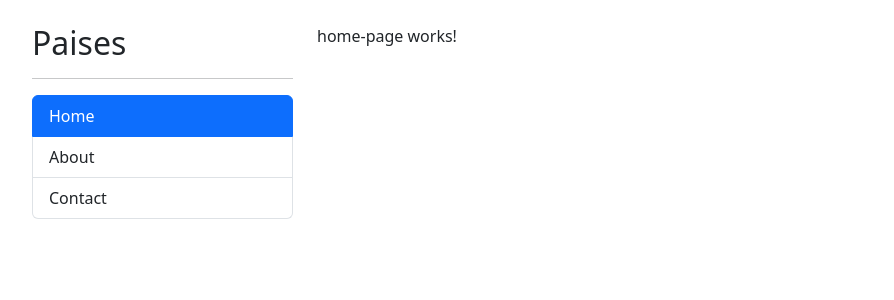
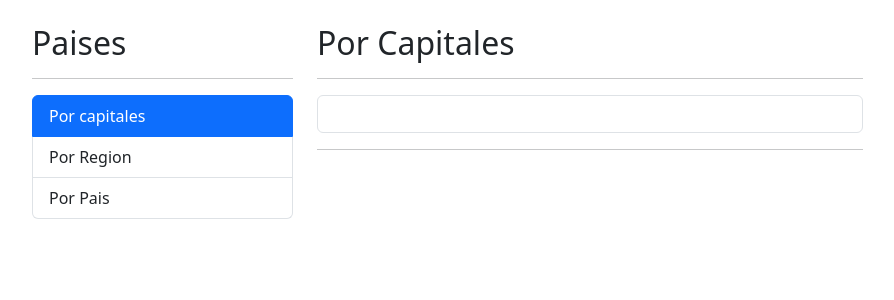
Before and after one commit to cpandares/country-app, an Angular app: page /countries/by-capital in a window 1280 px wide. Before the commit this address led to /. Shown: the top 300 px of the page, without its empty margins (50-944 px from the left). Built offline with nearby package versions, Linux system fonts and the light colour scheme.

Commit message:
lazy load and countries rest services

```diff
--- a/src/app/app-routing-module.ts
+++ b/src/app/app-routing-module.ts
@@ -21,8 +21,12 @@ export const routes: Routes = [
         component: ContactPageComponent,
     },
     {
+        path: 'countries',
+        loadChildren: () => import('./countries/countries.module').then(m => m.CountriesModule)
+    },
+    {
         path:'**',
-        redirectTo: '',
+        redirectTo: 'countries',
         pathMatch: 'full'
     }
 ]
--- a/src/app/app.module.ts
+++ b/src/app/app.module.ts
@@ -1,5 +1,6 @@
 import { NgModule } from '@angular/core';
 import { BrowserModule } from '@angular/platform-browser';
+import { HttpClientModule } from '@angular/common/http';
 
 import { AppComponent } from './app.component';
 import { SharedModule } from './shared/shared.module';
@@ -12,7 +13,8 @@ import { AppRoutingModule } from './app-routing-module';
   imports: [
     BrowserModule,
     SharedModule,
-    AppRoutingModule
+    AppRoutingModule,
+    HttpClientModule
   ],
   providers: [],
   bootstrap: [AppComponent]
--- a/src/app/countries/countries-routing.module.ts
+++ b/src/app/countries/countries-routing.module.ts
@@ -25,6 +25,10 @@ const routes = [
     {
         path: 'by/:id',
         component: CountryPageComponent
+    },
+    {
+        path:'**',
+        redirectTo: 'by-capital'
     }
 ];
 
--- a/src/app/countries/countries.module.ts
+++ b/src/app/countries/countries.module.ts
@@ -6,6 +6,7 @@ import { ByCapitalPageComponent } from './pages/by-capital-page/by-capital-page.
 import { ByCountryPageComponent } from './pages/by-country-page/by-country-page.component';
 import { ByRegionPageComponent } from './pages/by-region-page/by-region-page.component';
 import { CountryPageComponent } from './pages/country-page/country-page.component';
+import { SharedModule } from '../shared/shared.module';
 
 
 
@@ -18,7 +19,8 @@ import { CountryPageComponent } from './pages/country-page/country-page.componen
   ],
   imports: [
     CommonModule,
-    CountriesRoutingModule
+    CountriesRoutingModule,
+    SharedModule
   ]
 })
 export class CountriesModule { }
--- a/src/app/countries/pages/by-capital-page/by-capital-page.component.html
+++ b/src/app/countries/pages/by-capital-page/by-capital-page.component.html
@@ -1 +1,24 @@
-<p>by-capital-page works!</p>
+
+
+<h2>Por Capitales</h2>
+
+<hr>
+
+<div class="row">
+    <div class="col">
+        <!-- search box -->
+       <shared-search-box
+        (onValue)="searchByCapital($event)"
+        ></shared-search-box>
+    </div>
+
+
+</div>
+
+
+<div class="row">
+    <div class="col">
+        <hr>
+        <!-- resultados -->
+    </div>
+</div>
--- a/src/app/countries/pages/by-capital-page/by-capital-page.component.ts
+++ b/src/app/countries/pages/by-capital-page/by-capital-page.component.ts
@@ -8,4 +8,11 @@ import { Component } from '@angular/core';
 })
 export class ByCapitalPageComponent {
 
+
+
+  searchByCapital(term:string):void{
+    console.log(term);
+    console.log("desde la pagina de capital")
+  }
+
 }
--- /dev/null
+++ b/src/app/shared/components/search-box/search-box.component.html
@@ -0,0 +1,9 @@
+
+
+<input
+    type="text"
+    class="form-control"
+    [placeholder]="placeholder"
+    (keyup.enter)="emitValue( txtSearch.value )"
+    #txtSearch
+>
--- /dev/null
+++ b/src/app/shared/components/search-box/search-box.component.ts
@@ -0,0 +1,20 @@
+import { Component, EventEmitter, Input,Output } from '@angular/core';
+
+@Component({
+  selector: 'shared-search-box',
+  templateUrl: './search-box.component.html',
+  styles: [
+  ]
+})
+export class SearchBoxComponent {
+
+  @Input()
+  public placeholder: string = '';
+
+  @Output() onValue = new EventEmitter<string>();
+
+  emitValue(value: string): void {
+    this.onValue.emit(value);
+  }
+
+}
--- a/src/app/shared/components/sidebar/sidebar.component.html
+++ b/src/app/shared/components/sidebar/sidebar.component.html
@@ -2,7 +2,7 @@
 <hr>
 
 <ul class="list-group">
-    <li
+   <!--  <li
         class="list-group-item"
         routerLink=""
         [routerLinkActiveOptions]="{exact: true}"
@@ -23,5 +23,26 @@
         routerLinkActive="active"
         >
         Contact
+    </li> -->
+    <li
+        class="list-group-item"
+        routerLink="countries/by-capital"
+        routerLinkActive="active"
+        >
+        Por capitales
+    </li>
+    <li
+        class="list-group-item"
+        routerLink="countries/by-region"
+        routerLinkActive="active"
+        >
+        Por Region
+    </li>
+    <li
+        class="list-group-item"
+        routerLink="countries/by-country"
+        routerLinkActive="active"
+        >
+        Por Pais
     </li>
 </ul>
```
Also changed, not shown: src/app/countries/interfaces/country.ts (added, +123 -0 lines), src/app/countries/services/countries.service.ts (added, +19 -0 lines), src/app/shared/shared.module.ts (+5 -2 lines).
